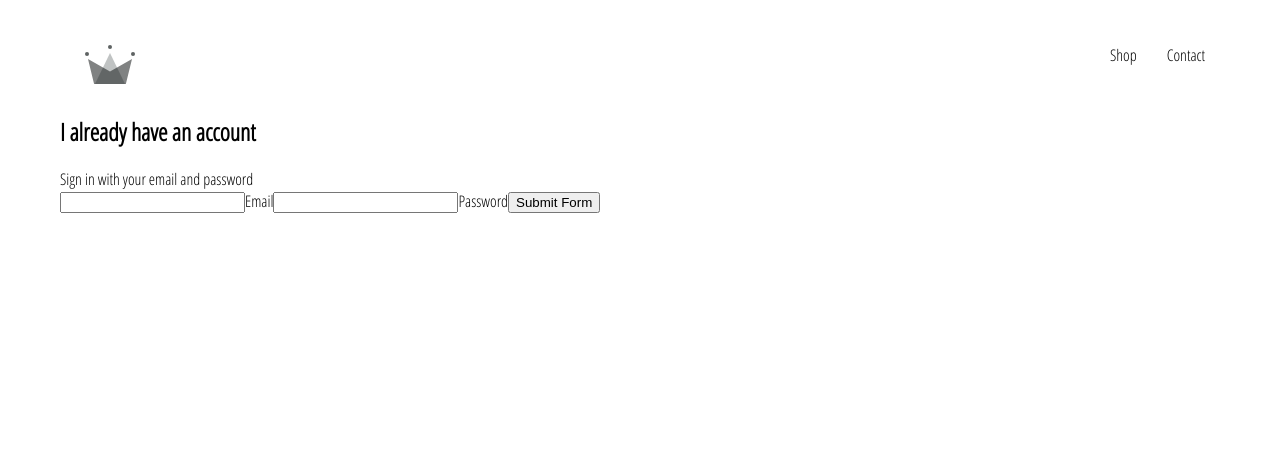
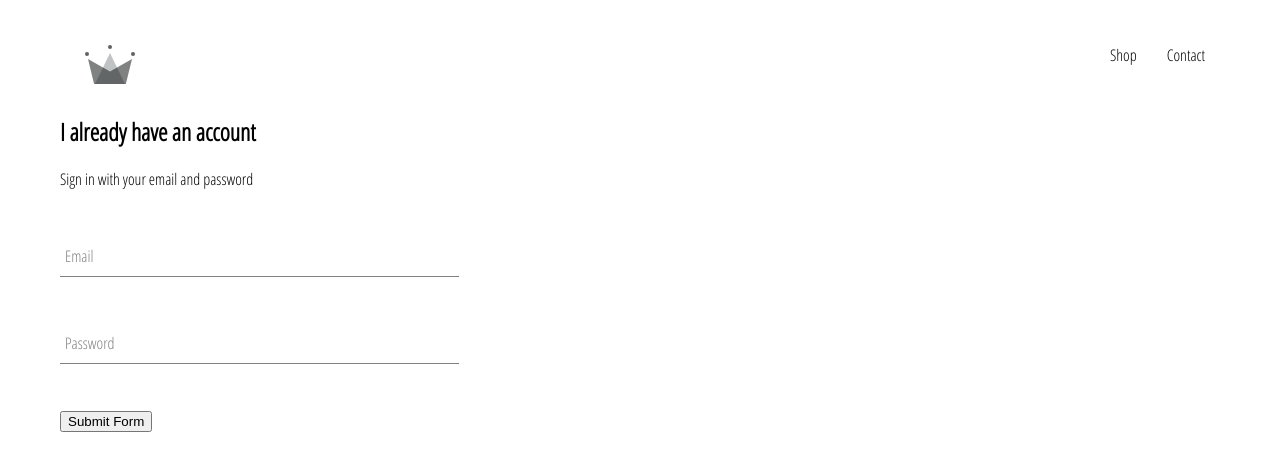
Before and after one commit to henron1/ECommerce-FullStack, a React (Create React App) app in the folder ecommerce/: page /signin in a window 1280 px wide. Shown: the top 470 px of the page. Built offline with nearby package versions, Linux system fonts and the light colour scheme.

Commit message:
built out custom form component and added shrink animation to label when input is active

```diff
--- /dev/null
+++ b/ecommerce/src/components/form-input/form-input.component.jsx
@@ -0,0 +1,13 @@
+import React from 'react';
+import './form-input.styles.scss'
+
+const FormInput = ({ handleChange, label, ...otherProps }) => (
+    <div className="group">
+        <input className="form-input" onChange={handleChange} {...otherProps} />
+        {
+            label ? (<label className={`${otherProps.value.length ? 'shrink' : ''} form-input-label`}>{label}</label>) : null
+        }
+    </div>
+)
+
+export default FormInput;
--- /dev/null
+++ b/ecommerce/src/components/form-input/form-input.styles.scss
@@ -0,0 +1,54 @@
+$sub-color: grey;
+$main-color: black;
+
+@mixin shrinkLabel {
+  top: -14px;
+  font-size: 12px;
+  color: $main-color;
+}
+
+.group {
+  position: relative;
+  margin: 45px 0;
+
+  .form-input {
+    background: none;
+    background-color: white;
+    color: $sub-color;
+    font-size: 18px;
+    padding: 10px 10px 10px 5px;
+    display: block;
+    width: 100%;
+    border: none;
+    border-radius: 0;
+    border-bottom: 1px solid $sub-color;
+    margin: 25px 0;
+
+    &:focus {
+      outline: none;
+    }
+
+    &:focus ~ .form-input-label {
+      @include shrinkLabel();
+    }
+  }
+
+  input[type='password'] {
+    letter-spacing: 0.3em;
+  }
+
+  .form-input-label {
+    color: $sub-color;
+    font-size: 16px;
+    font-weight: normal;
+    position: absolute;
+    pointer-events: none;
+    left: 5px;
+    top: 10px;
+    transition: 300ms ease all;
+
+    &.shrink {
+      @include shrinkLabel();
+    }
+  }
+}
--- a/ecommerce/src/components/sign-in/sign-in.component.jsx
+++ b/ecommerce/src/components/sign-in/sign-in.component.jsx
@@ -2,6 +2,7 @@
 // using class component because we need to store what the user is typing in
 
 import "./sign-in.styles.scss";
+import FormInput from '../form-input/form-input.component'
 
 class SignIn extends React.Component {
 	constructor(props) {
@@ -29,22 +30,23 @@
 				<span>Sign in with your email and password</span>
 
 				<form onSubmit={this.handleSubmit}>
-					<input
+					<FormInput
 						name="email"
 						type="email"
 						value={this.state.email}
-						onChange={this.handleChange}
+						handleChange={this.handleChange}
+						label="Email"
 						required
 					/>
-					<label>Email</label>
-					<input
+
+					<FormInput
 						name="password"
 						type="password"
 						value={this.state.password}
-						onChange={this.handleChange}
+						handleChange={this.handleChange}
+						label="Password"
 						required
 					/>
-					<label>Password</label>
 
 					<input type="submit" value="Submit Form" />
 				</form>
--- a/ecommerce/src/components/sign-in/sign-in.styles.scss
+++ b/ecommerce/src/components/sign-in/sign-in.styles.scss
@@ -0,0 +1,3 @@
+.sign-in {
+    width: 30vw;
+}
```
